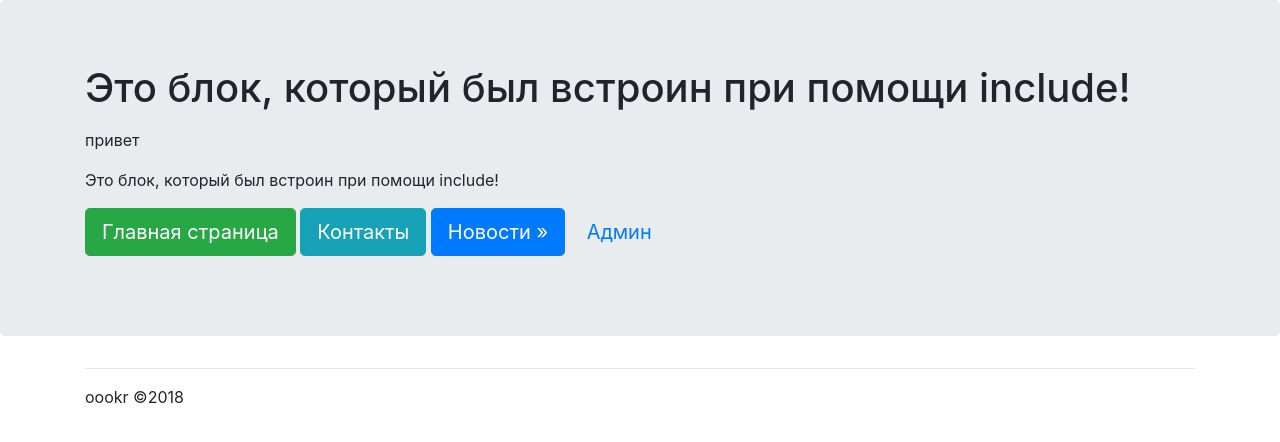
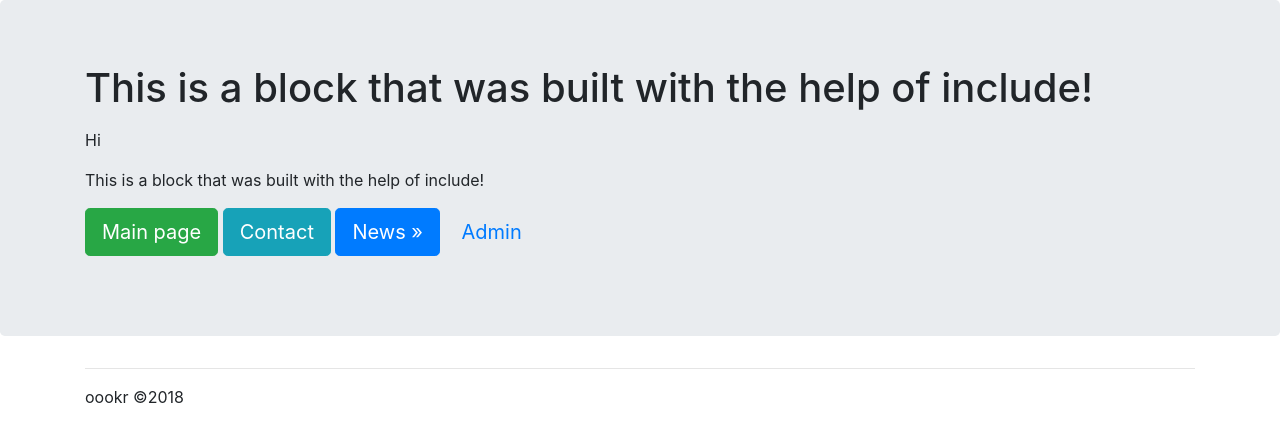
Before and after one commit to oookr/Mysite, a Django app: template mainApp/templates/mainApp/homePage.html in a window 1280 px wide. Shown: the top 442 px of the page. Run offline with Django 3.2, Linux system fonts and the light colour scheme; the template is opened without the code that fills it, so the values that code supplies are empty; some libraries are stand-ins or nearby versions.

Commit message:
Translated into English

```diff
--- a/mainApp/templates/mainApp/homePage.html
+++ b/mainApp/templates/mainApp/homePage.html
@@ -1,7 +1,7 @@
 {% extends "mainApp/wrapper.html" %}
 
 {% block content %}
-<p>привет</p>
+<p>Hi</p>
 
 {% include "mainApp/includes/some_html.html" %}
 {% endblock %}
--- a/mainApp/templates/mainApp/includes/some_html.html
+++ b/mainApp/templates/mainApp/includes/some_html.html
@@ -1,3 +1,3 @@
 {% block content %}
-<p>Это блок, который был встроин при помощи include!</p>
+<p>This is a block that was built with the help of include!</p>
 {% endblock %}
--- a/mainApp/templates/mainApp/wrapper.html
+++ b/mainApp/templates/mainApp/wrapper.html
@@ -16,10 +16,10 @@
       {% block content %}
       {% endblock %}
       <p>
-        <a href="/" class="btn btn-success btn-lg" alt="Home">Главная страница</a>
-        <a href="/contact" class="btn btn-info btn-lg" alt="contact">Контакты</a>
-        <a href="/news" class="btn btn-primary btn-lg" alt="news">Новости &raquo;</a>
-        <a href="/admin"class="btn btn-default btn-lg" alt="admin">Админ</a>
+        <a href="/" class="btn btn-success btn-lg" alt="Home">Main page</a>
+        <a href="/contact" class="btn btn-info btn-lg" alt="contact">Contact</a>
+        <a href="/news" class="btn btn-primary btn-lg" alt="news">News &raquo;</a>
+        <a href="/admin"class="btn btn-default btn-lg" alt="admin">Admin</a>
       </p>
     </div>
   </div>
--- a/mainApp/views.py
+++ b/mainApp/views.py
@@ -4,4 +4,4 @@ def index(request):
 	return render(request, 'mainApp/homePage.html')
 
 def contact(request):
-	return render(request, 'mainApp/basic.html',{'valuse':['Если у вас остались вопросы, то задавайте их мне по телефону', '+1 (676) 1234']})
+	return render(request, 'mainApp/basic.html',{'valuse':['If you have any questions, then ask them by phone', 'something number']})
```
